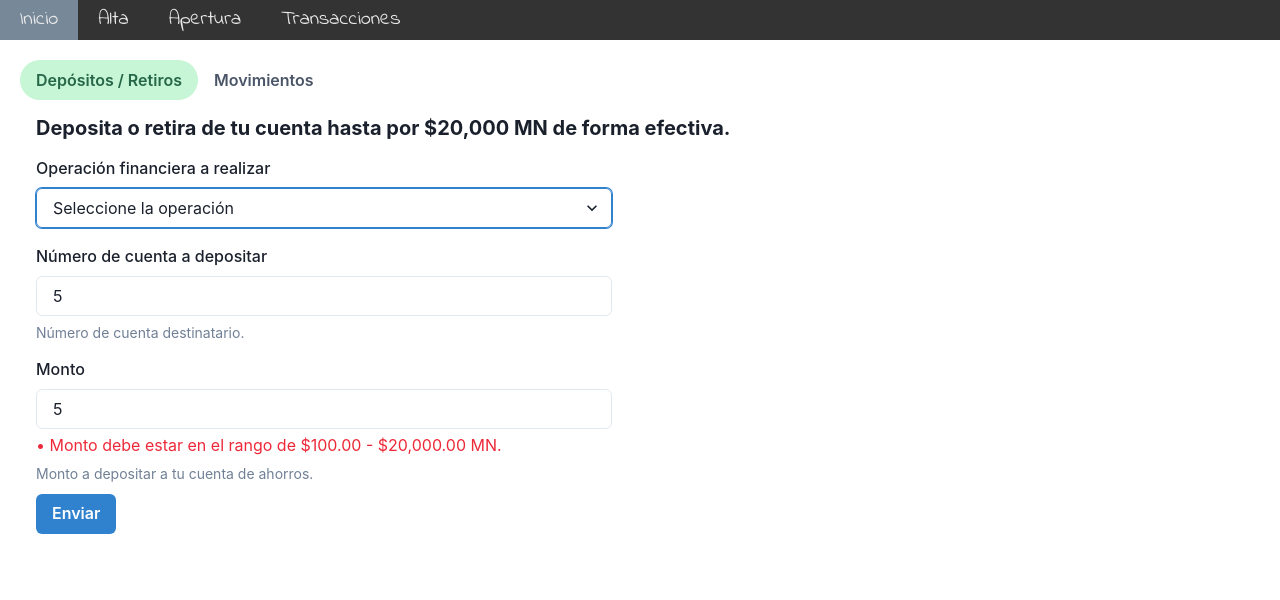
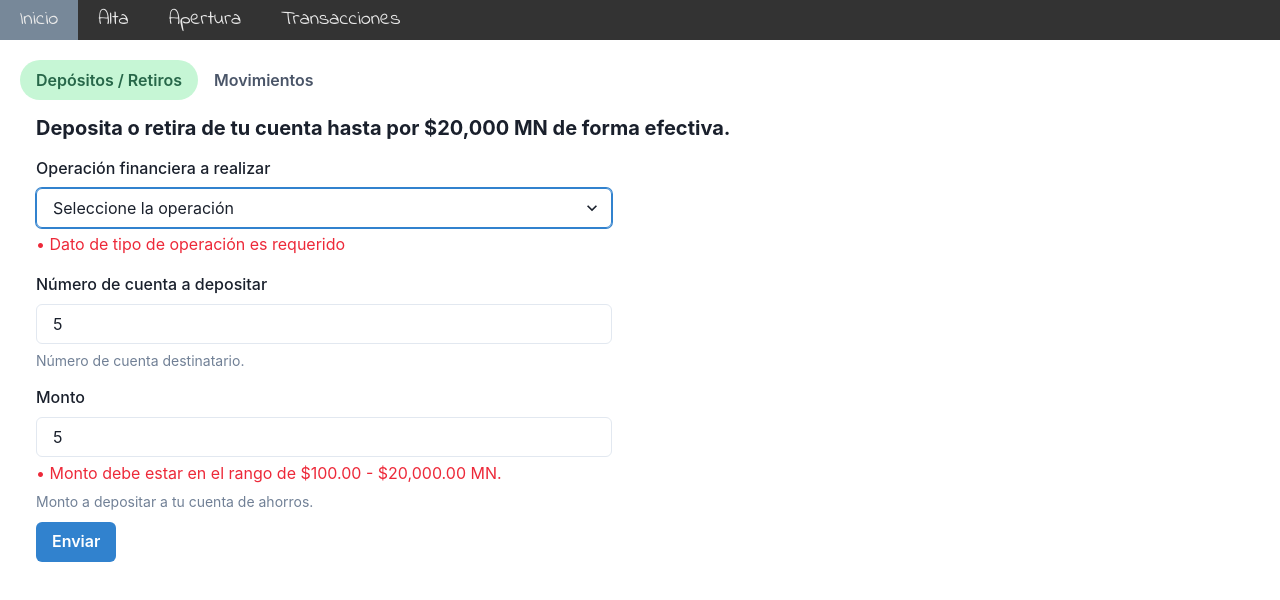
Before and after one commit to JoseAP89/BankAccountExample, a Next.js app in the folder frontend/: page /transactions in a window 1280 px wide. Both pictures are taken after typing "5", "5" into the empty fields and a click on the button "Enviar". Shown: the top 600 px of the page. Built offline with nearby package versions, Linux system fonts and the light colour scheme.

Commit message:
validation for operation type

```diff
--- a/frontend/pages/transactions.tsx
+++ b/frontend/pages/transactions.tsx
@@ -94,6 +94,9 @@ const Transactions: NextPage = () => {
                       <option value={-1}>Retiro</option>
                     </Select>
                   </FormControl>
+                  {!!errorsD?.flux  && errorsD.flux.type==="required" &&
+                    <div className="error-message">Dato de tipo de operación es requerido</div>
+                  }
 
                   <FormLabel htmlFor='accountidD' mt={4}>Número de cuenta a depositar</FormLabel>
                   <Input id='accountidD' type='number'  w="45vw"
```
